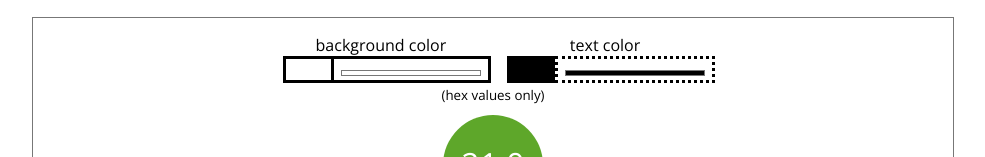
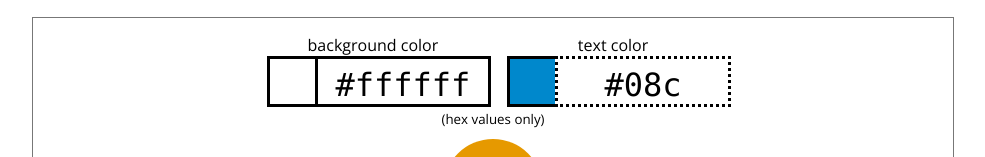
Before and after one commit to laviperchik/contrast-suggest, a plain HTML site: page index.html in a window 1280 px wide. Shown: the part 150-307 px from the top of the page, without its empty margins (147-1132 px from the left). Drawn offline with nearby package versions, Linux system fonts and the light colour scheme.

Commit message:
input color to text

```diff
--- a/index.html
+++ b/index.html
@@ -22,10 +22,10 @@
 	  <fieldset class="fields">
 
 	    <p><label for="bgcolor">background color</label>
-	      <span class="input"><input type="color" name="" id="bgcolor" value="#ffffff" spellcheck="false" aria-controls="contrast" autocomplete="off" /><span></span></span></p>
+	      <span class="input"><input type="text" name="" id="bgcolor" value="#ffffff" spellcheck="false" aria-controls="contrast" autocomplete="off" /><span></span></span></p>
 	    <p>
 	      <label for="color">text color</label>
-	     <span class="input"><input type="color" name="" id="color" value="#08c" spellcheck="false" aria-controls="contrast" autocomplete="off" /><span></span></span>
+	     <span class="input"><input type="text" name="" id="color" value="#08c" spellcheck="false" aria-controls="contrast" autocomplete="off" /><span></span></span>
 	    </p>
 	    <div><small>(hex values only)</small></div>
 	     <span id="contrast" role="region" aria-live="polite"><span class="visuallyhidden">Calculated contrast:</span> <span id="grade"></span></span>
```
